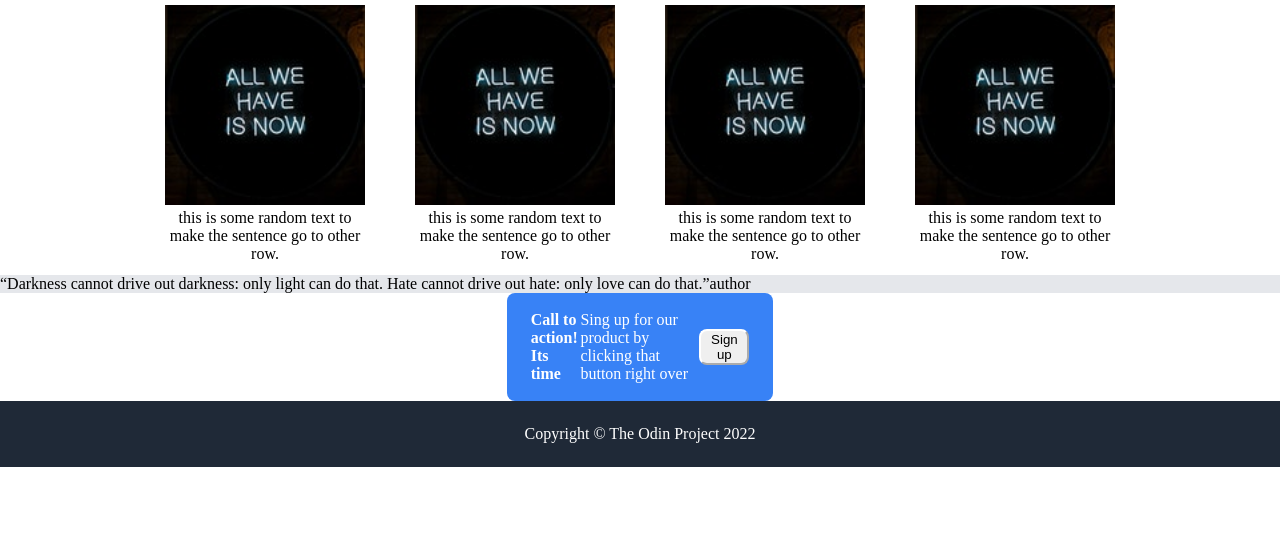
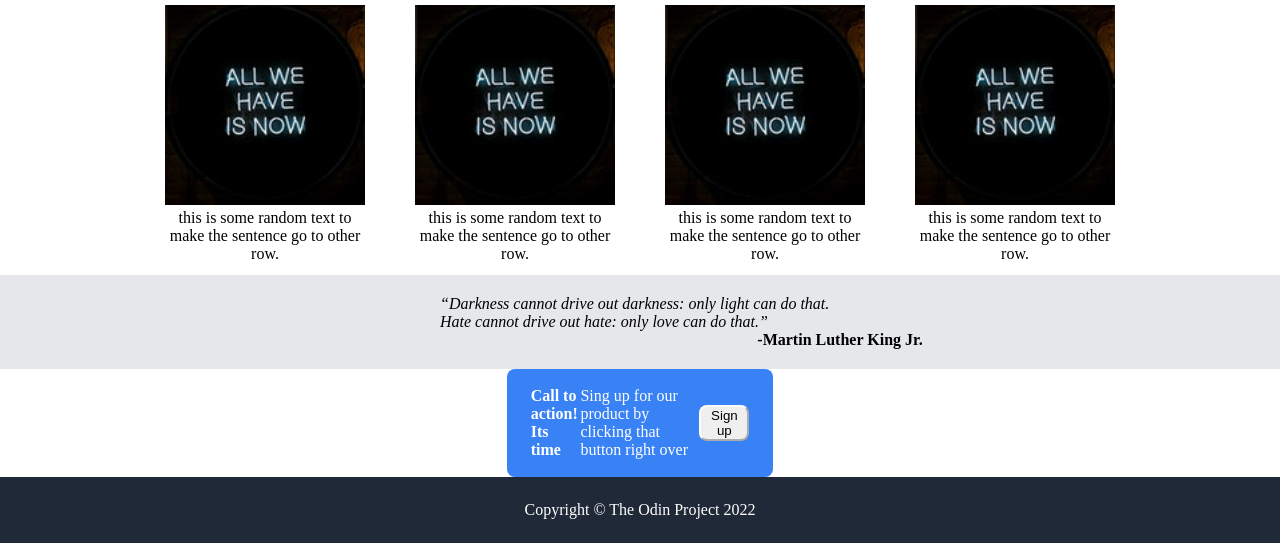
Before and after one commit to gizy95/landing-page, a plain HTML site: page index.html in a window 1280 px wide. Shown: the part 643-1186 px from the top of the page. Before the commit the page ends 1110 px from the top, so only its background shows below. Drawn offline with Linux system fonts and the light colour scheme.

Commit message:
Edited the quote div and added gap between header elements

```diff
--- a/index.html
+++ b/index.html
@@ -58,7 +58,7 @@
     </div>
     <div class="quote">
       <div class="quote-text">“Darkness cannot drive out darkness: only light can do that. Hate cannot drive out hate: only love can do that.”</div>
-      <div>author</div>
+      <div class="quote-autor">-Martin Luther King Jr.</div>
     </div>
     <div class="sign-up">
       <div class="card">
--- a/styles.css
+++ b/styles.css
@@ -19,6 +19,7 @@ body{
 .top{
     display: flex;
     justify-content: space-between;
+    gap: 8px;
     padding-top: 18px;
 }
 
@@ -95,7 +96,15 @@ a{
 }
 
 .quote-text{
+    font-style: italic;
+    max-width: 400px;
 
+}
+
+.quote-autor{
+    display: flex;
+    font-weight: bold;
+    padding-left: 400px;
 }
 
 .button1{
@@ -114,8 +123,12 @@ a{
 
 .quote{
     display: flex;
+    flex-direction: column;
     flex: 1;
     background:#E5E7EB ;
+    padding: 20px;
+    justify-content: center;
+    align-items: center;
 }
 
 
```
